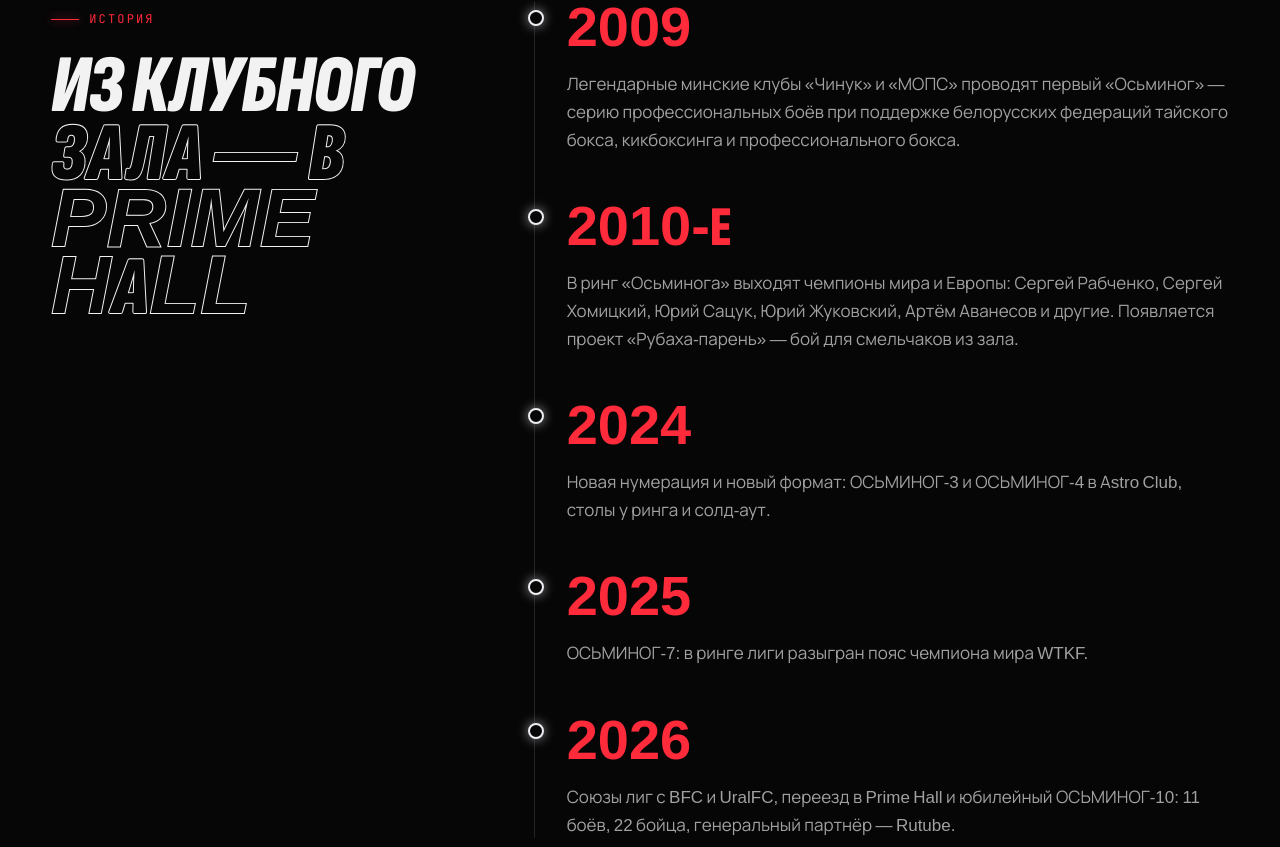
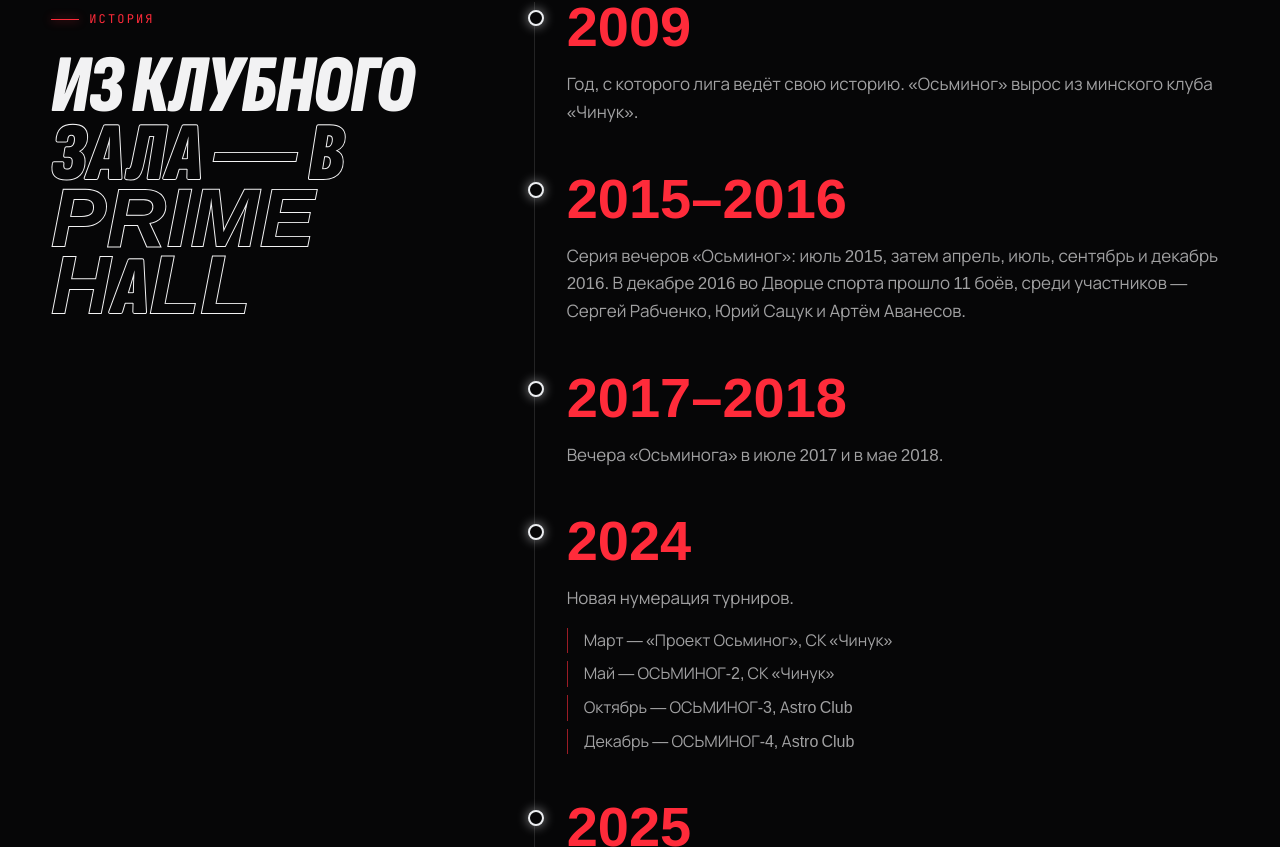
Before and after one commit to siptoplov/desabrais-laundry-site, a Next.js app in the folder osminog-fight/: page /about in a window 1280 px wide. Shown: the part 1473-2320 px from the top of the page. Built offline with nearby package versions, Linux system fonts and the light colour scheme; no server answers.

Commit message:
О лиге: история по реальным датам турниров, убран клуб МОПС
Co-Authored-By: Claude Sonnet 5.5 <noreply@anthropic.com>
Claude-Session: https://claude.ai/code/session_01AHVjuruQpUGeVdXiUgKqDJ

```diff
--- a/osminog-fight/src/app/about/page.tsx
+++ b/osminog-fight/src/app/about/page.tsx
@@ -45,6 +45,15 @@ export default function AboutPage() {
                 <span className="absolute -left-[39px] top-2 h-4 w-4 rounded-full border-2 border-cyan bg-abyss shadow-[0_0_12px_rgba(236,238,241,.6)]" aria-hidden="true" />
                 <p className="display-upright text-[56px] leading-none text-accent">{h.year}</p>
                 <p className="mt-3 max-w-2xl text-[17px] leading-relaxed text-mute">{h.text}</p>
+                {h.items && (
+                  <ul className="mt-4 flex max-w-2xl flex-col gap-2 text-[16px] text-mute">
+                    {h.items.map((it) => (
+                      <li key={it} className="flex gap-3 border-l border-blood/60 pl-4">
+                        {it}
+                      </li>
+                    ))}
+                  </ul>
+                )}
               </li>
             ))}
           </ol>
@@ -134,7 +143,7 @@ export default function AboutPage() {
           <h2 id="team" className="display t-2 mb-10">
             Кто за этим стоит
           </h2>
-          <div className="grid gap-5 md:grid-cols-3">
+          <div className="grid gap-5 md:grid-cols-2">
             {about.organizers.map((o) => (
               <div key={o.name} className="panel flex flex-col gap-3 p-6">
                 <p className="display-upright text-[34px] leading-none">{o.name}</p>
--- a/osminog-fight/src/content/pages.ts
+++ b/osminog-fight/src/content/pages.ts
@@ -12,13 +12,28 @@ export const about = {
     'Мёртвая хватка, от которой не уйти.',
     'Глубина, интеллект, скорость и безжалостная точность.',
   ],
+  /** История — только то, что подтверждено данными сайта (даты и площадки турниров, итоги). Годы без данных не заполняем. */
   history: [
-    { year: '2009', text: 'Легендарные минские клубы «Чинук» и «МОПС» проводят первый «Осьминог» — серию профессиональных боёв при поддержке белорусских федераций тайского бокса, кикбоксинга и профессионального бокса.' },
-    { year: '2010-е', text: 'В ринг «Осьминога» выходят чемпионы мира и Европы: Сергей Рабченко, Сергей Хомицкий, Юрий Сацук, Юрий Жуковский, Артём Аванесов и другие. Появляется проект «Рубаха-парень» — бой для смельчаков из зала.' },
-    { year: '2024', text: 'Новая нумерация и новый формат: ОСЬМИНОГ-3 и ОСЬМИНОГ-4 в Astro Club, столы у ринга и солд-аут.' },
-    { year: '2025', text: 'ОСЬМИНОГ-7: в ринге лиги разыгран пояс чемпиона мира WTKF.' },
-    { year: '2026', text: 'Союзы лиг с BFC и UralFC, переезд в Prime Hall и юбилейный ОСЬМИНОГ-10: 11 боёв, 22 бойца, генеральный партнёр — Rutube.' },
-  ],
+    { year: '2009', text: 'Год, с которого лига ведёт свою историю. «Осьминог» вырос из минского клуба «Чинук».' },
+    { year: '2015–2016', text: 'Серия вечеров «Осьминог»: июль 2015, затем апрель, июль, сентябрь и декабрь 2016. В декабре 2016 во Дворце спорта прошло 11 боёв, среди участников — Сергей Рабченко, Юрий Сацук и Артём Аванесов.' },
+    { year: '2017–2018', text: 'Вечера «Осьминога» в июле 2017 и в мае 2018.' },
+    {
+      year: '2024',
+      text: 'Новая нумерация турниров.',
+      items: ['Март — «Проект Осьминог», СК «Чинук»', 'Май — ОСЬМИНОГ-2, СК «Чинук»', 'Октябрь — ОСЬМИНОГ-3, Astro Club', 'Декабрь — ОСЬМИНОГ-4, Astro Club'],
+    },
+    {
+      year: '2025',
+      text: 'Три турнира, переезд в Prime Hall.',
+      items: ['Март — ОСЬМИНОГ-5, Astro Club', 'Июнь — ОСЬМИНОГ-6, Prime Hall', 'Октябрь — ОСЬМИНОГ-7, Prime Hall: в ринге лиги разыгран пояс чемпиона мира WTKF'],
+    },
+    {
+      year: '2026',
+      text: 'Совместные выпуски с BFC и UralFC и юбилейный десятый «Осьминог».',
+      items: ['Февраль — ОСЬМИНОГ-8 × BFC 86, Prime Hall', 'Май — ОСЬМИНОГ-9 × UralFC, Falcon Club Arena', 'Октябрь — ОСЬМИНОГ-10, Prime Hall: 11 боёв, 22 бойца, генеральный партнёр — Rutube'],
+    },
+    { year: '2027', text: 'Следующий выпуск — ОСЬМИНОГ-11, 11 февраля, Минск.' },
+  ] as { year: string; text: string; items?: string[] }[],
   mission:
     'Делать бои, которые смотрят стоя. Равные пары, реванши, топ-бойцы одного веса — когда лидер меняется после каждого раунда, а победитель известен только в последние секунды.',
   values: [
@@ -28,9 +43,8 @@ export const about = {
     { title: 'Безопасность', text: 'Врачи у ринга, взвешивание, медицинский допуск. Бой заканчивается раньше, чем здоровье.' },
   ],
   organizers: [
-    { name: 'Клуб «Чинук»', text: 'Один из первых клубов тайского бокса на постсоветском пространстве. Минск, ул. Свердлова, 23.', url: 'https://www.chinuk.by/' },
-    { name: 'Клуб «МОПС»', text: 'Легендарный минский бойцовский клуб.' },
-    { name: 'ООО «Октопус файтинг»', text: 'Организатор турниров «Осьминог».' },
+    { name: 'Клуб «Чинук»', text: 'Один из первых клубов тайского бокса на постсоветском пространстве. Минск.', url: 'https://www.chinuk.by/' },
+    { name: 'ООО «Октопус Файтинг»', text: 'Организатор турниров «Осьминог».' },
   ],
 };
 
```
Also changed, not shown: 1 other file (tests, documents, lock files or other folders).
